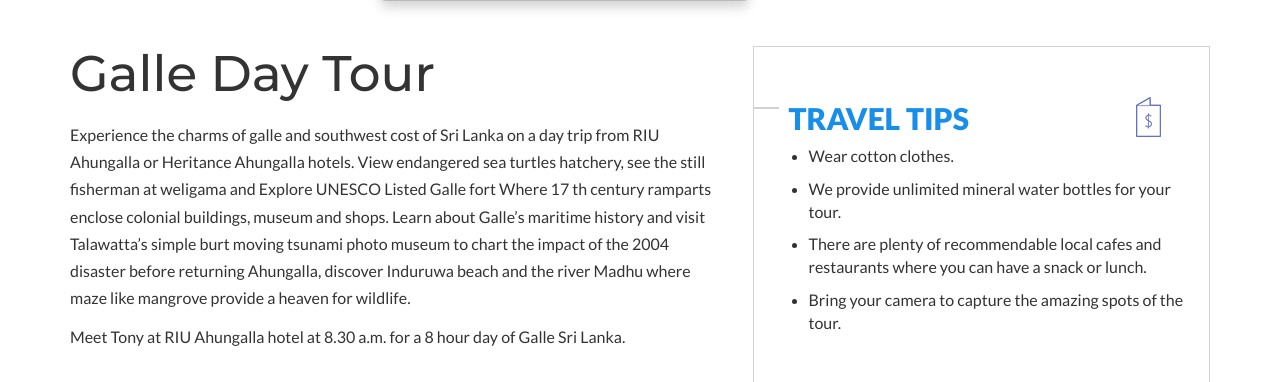
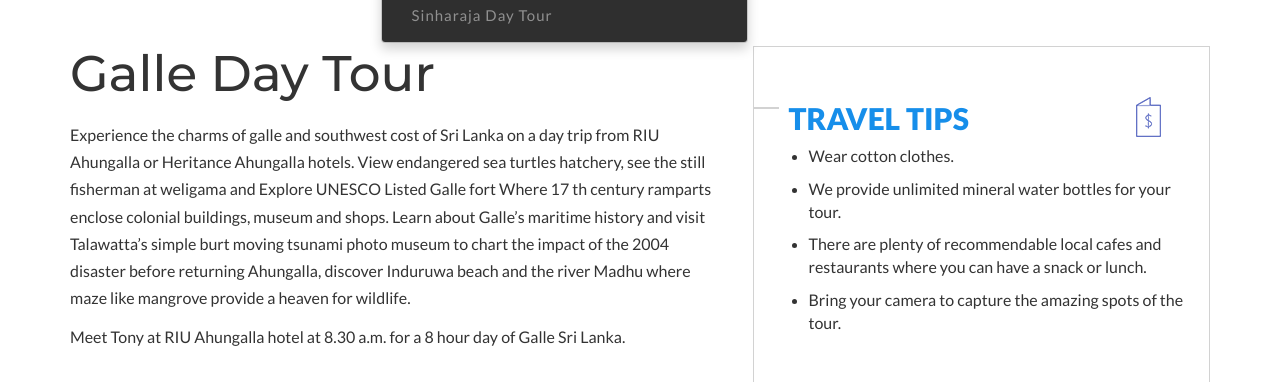
Before and after one commit to NalakaMaduranga/Tour-site, a PHP site: page /galle.php in a window 1280 px wide, after a click on "Day Tours". Shown: the part 704-1086 px from the top of the page. Run offline with PHP 8.4, Linux system fonts and the light colour scheme; some libraries are stand-ins or nearby versions.

Commit message:
sinharaja link inserted

```diff
--- a/navbar.php
+++ b/navbar.php
@@ -19,6 +19,7 @@
                                             <li><a href="sigiriya-dabulla-day-tour.php">Sigiriya & Dambulla Day Tour</li>
                                             <li><a href="kithulgala-day-tour.php">Kithuldaga Day Tour</li>
                                             <li><a href="whale-watching-day-tour.php">Whale Watching Day Tour</li>
+                                            <li><a href="sinharaja-day-tour.php">Sinharaja Day Tour</li>
                                         </ul>
                                     </li>
                                     <li><a href="round-tours.php" data-hover="Round Tours">Round Tours</a></li>
```
